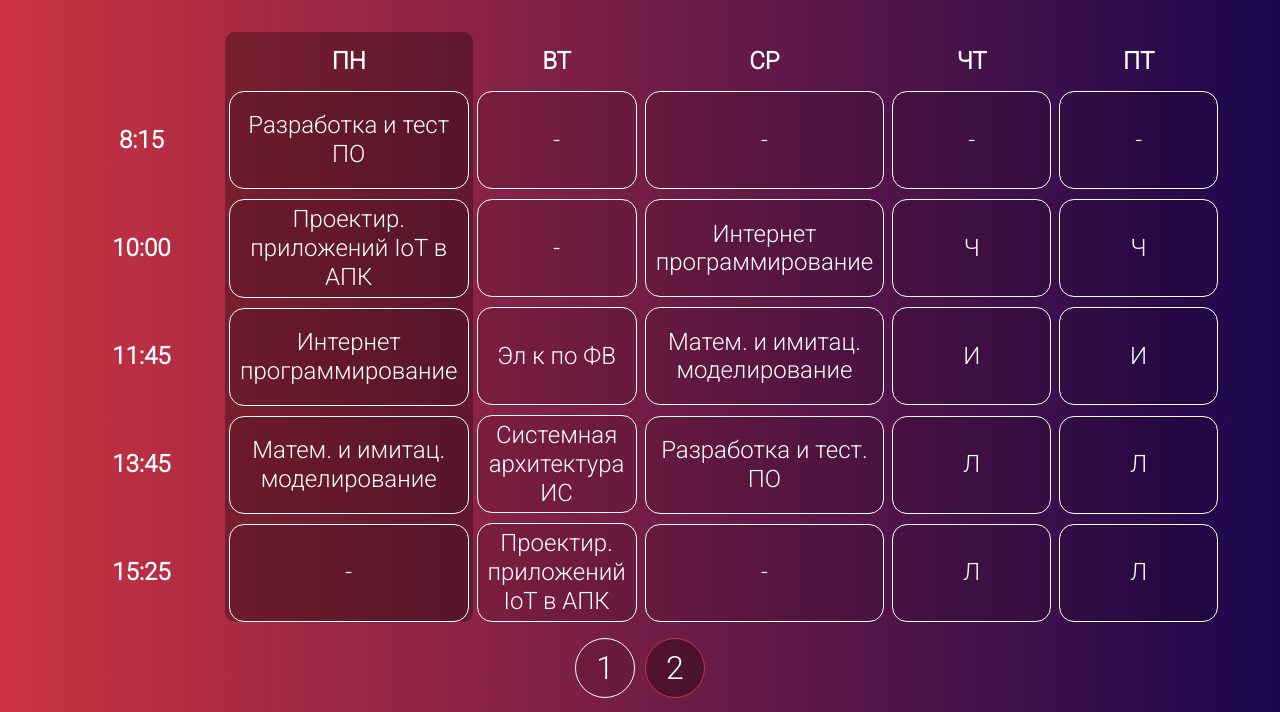
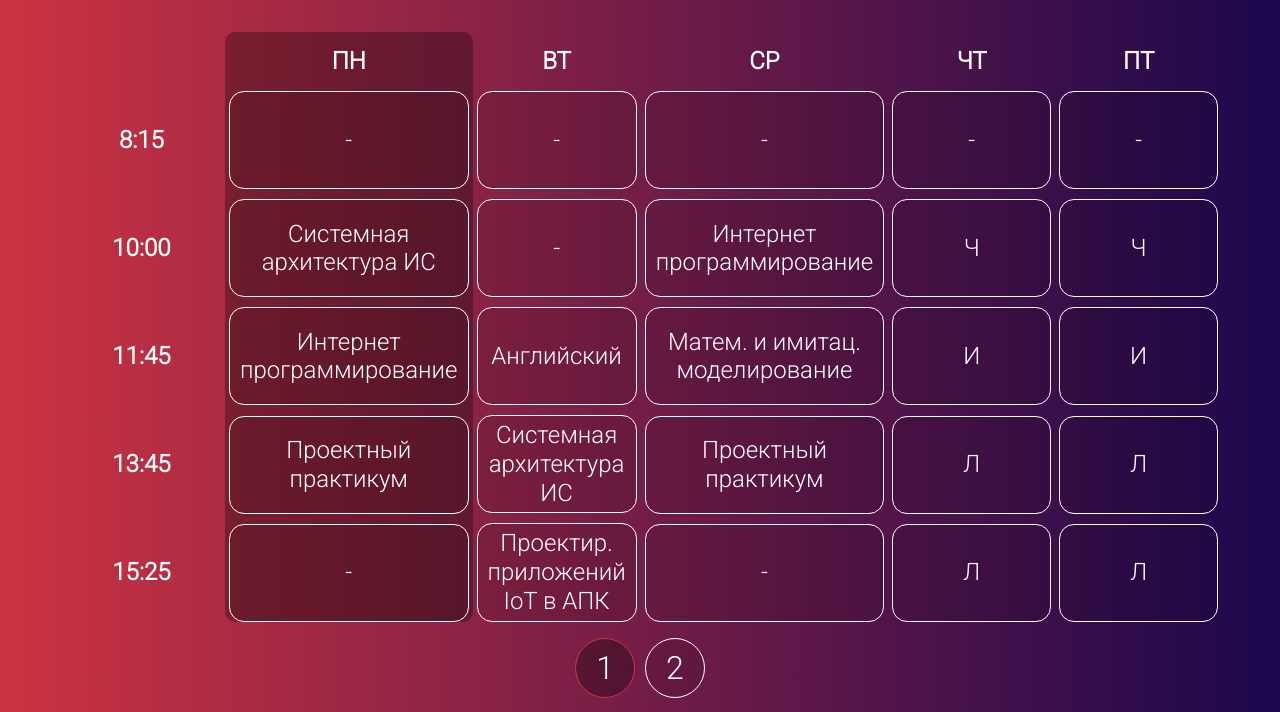
Before and after one commit to XatsonOFF/Schedule, a plain HTML site: page Index.html in a window 1280 px wide. Shown: the part 88-800 px from the top of the page. Drawn offline with nearby package versions, Linux system fonts and the light colour scheme.

Commit message:
fix select week

```diff
--- a/Index.html
+++ b/Index.html
@@ -16,7 +16,6 @@
     <div class="bg"></div>
     <div class="box mobile">
         <div class="item h-100 w-100 d-flex align-items-center flex-column justify-content-between">
-            <h1>qq</h1>
             <h1 class="fs-1 fw-bold text-center pt-4">ПИ-202</h1>
             <div class="row justify-content-center slider">
                 <div class="col-3 text-center">
@@ -835,11 +834,34 @@
 
         // Определение четности недели
 
-        var year = new Date().getFullYear();
-        var month = new Date().getMonth();
-        var today = new Date(year, month, 0).getTime();
-        var now = new Date().getTime();
-        var week = Math.ceil((now - today) / (1000 * 60 * 60 * 24 * 7));
+        // var year = new Date().getFullYear();
+        // var month = new Date().getMonth();
+        // var today = new Date(year, month, 0).getTime();
+        // var now = new Date().getTime();
+        // var week = Math.ceil((now - today) / (1000 * 60 * 60 * 24 * 7));
+        // console.log(week, "old");
+
+
+        /////
+
+        var oddOrEvenWeek = function () {
+        var    curDate = new Date(),
+            dayShift = 1,
+            firstDay = new Date(curDate.getFullYear(), 0, dayShift),
+            startYear = new Date(firstDay.getTime()),
+            daysInCurYear,
+            weekDay = (firstDay.getUTCDay() == 0) ? 7 : firstDay.getUTCDay(); //week day 1-7, 1 is monday, 7 is sunday
+
+        while (weekDay > 1) {
+            firstDay = new Date(curDate.getFullYear(), 0, (++dayShift));
+            weekDay = (firstDay.getUTCDay() == 0) ? 7 : firstDay.getUTCDay();
+        }
+
+        daysInCurYear = ((curDate.getTime() - startYear.getTime()) / 24 / 60 / 60 / 1000) - (7 - dayShift - 1);
+
+        return (Math.floor(daysInCurYear / 7) % 2 == 0) ? 2 : 1;
+
+        };
 
         // Определение дня недели
 
@@ -857,7 +879,7 @@
         if (date == 1) {
             MonSelect[2].classList.add('week-select');
             MonSelect[3].classList.add('week-select');
-            if (week % 2) {
+            if (oddOrEvenWeek() == 1) {
                 setTimeout(function() {document.querySelector('a[href*="list-item-1"]').click()}, 1000);
             }
             else {
@@ -867,7 +889,7 @@
         if (date == 2) {
             TueSelect[2].classList.add('week-select');
             TueSelect[3].classList.add('week-select');
-            if (week % 2) {
+            if (oddOrEvenWeek() == 1) {
                 setTimeout(function() {document.querySelector('a[href*="list-item-2"]').click()}, 1000);
             }
             else {
@@ -878,7 +900,7 @@
         if (date == 3) {
             WenSelect[2].classList.add('week-select');
             WenSelect[3].classList.add('week-select');
-            if (week % 2) {
+            if (oddOrEvenWeek() == 1) {
                 setTimeout(function() {document.querySelector('a[href*="list-item-3"]').click()}, 1000);
             }
             else {
@@ -888,7 +910,7 @@
         if (date == 4) {
             ThuSelect[2].classList.add('week-select');
             ThuSelect[3].classList.add('week-select');
-            if (week % 2) {
+            if (oddOrEvenWeek() == 1) {
                 setTimeout(function() {document.querySelector('a[href*="list-item-4"]').click()}, 1000);
             }
             else {
@@ -898,7 +920,7 @@
         if (date == 5) {
             FrSelect[2].classList.add('week-select');
             FrSelect[3].classList.add('week-select');
-            if (week % 2) {
+            if (oddOrEvenWeek() == 1) {
                 setTimeout(function() {document.querySelector('a[href*="list-item-5"]').click()}, 1000);
             }
             else {
@@ -923,7 +945,6 @@
 
 
             button1[0].onclick = function() {
-                console.log('1');
 
                 button1[0].classList.add('hover');
                 button2[0].classList.remove('hover');
@@ -936,7 +957,6 @@
             }
 
             button2[0].onclick = function() {
-                console.log('2');
 
                 button1[0].classList.remove('hover');
                 button2[0].classList.add('hover');
@@ -967,7 +987,7 @@
 
         // Отображение нужной недели
 
-        if (week % 2) {
+        if (oddOrEvenWeek() == 1) {
 
             for (let i = 0; i < week1.length; i++) {
                 week2[1].classList.add('hide');
```
